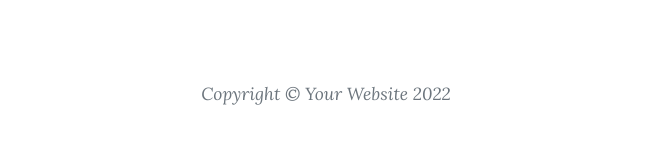
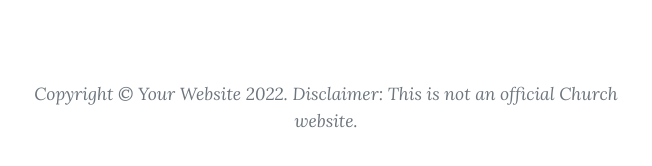
Before and after one commit to pochovillar/websiteproject, a plain HTML site: page index.html in a window 1280 px wide. Shown: the part 2165-2331 px from the top of the page, without its empty margins (314-966 px from the left). Drawn offline with nearby package versions, Linux system fonts and the light colour scheme.

Commit message:
Add files via upload

```diff
--- a/index.html
+++ b/index.html
@@ -130,7 +130,7 @@
 
                         </li>
                     </ul>
-                    <div class="small text-center text-muted fst-italic">Copyright &copy; Your Website 2022</div>
+                    <div class="small text-center text-muted fst-italic">Copyright &copy; Your Website 2022. Disclaimer: This is not an official Church website. </div>
                 </div>
             </div>
         </div>
```
